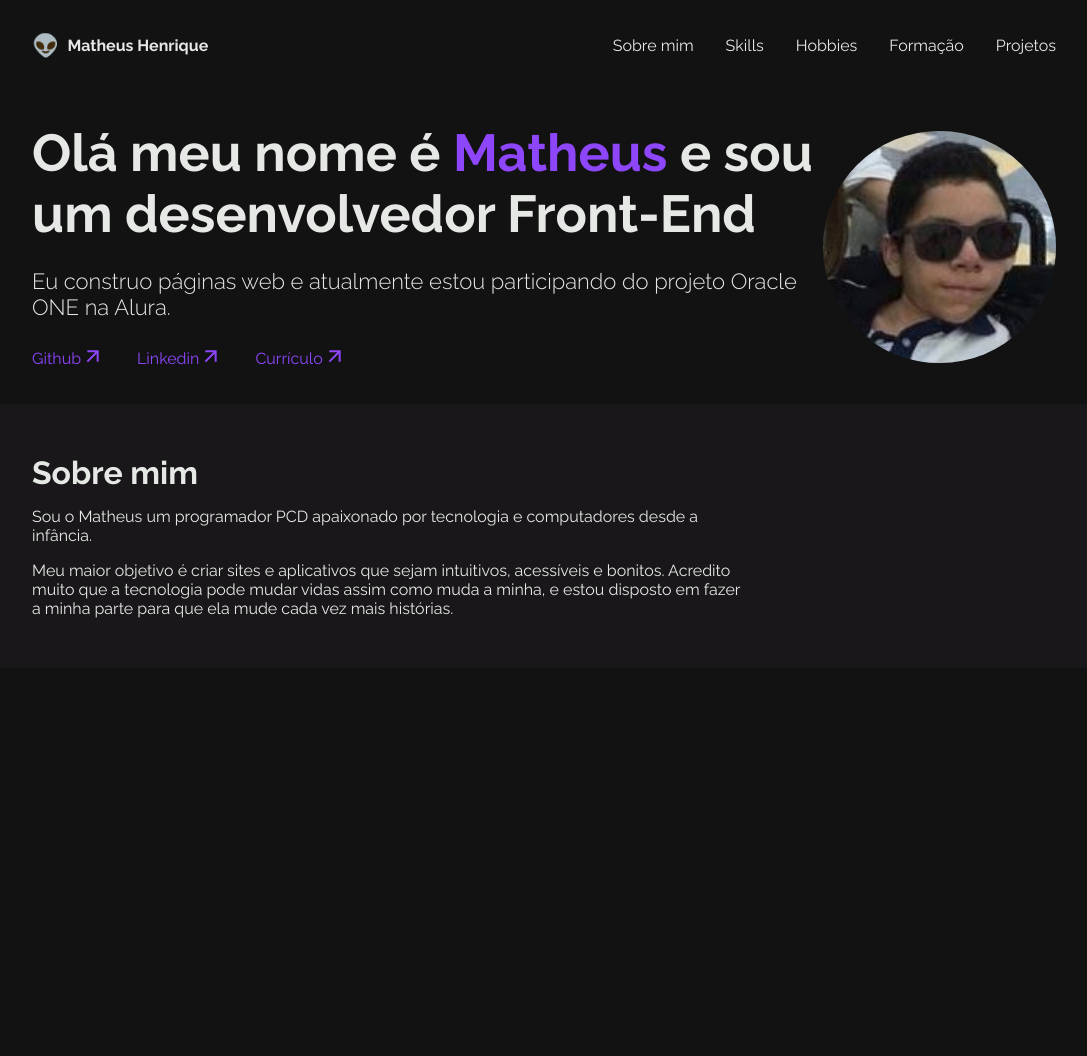
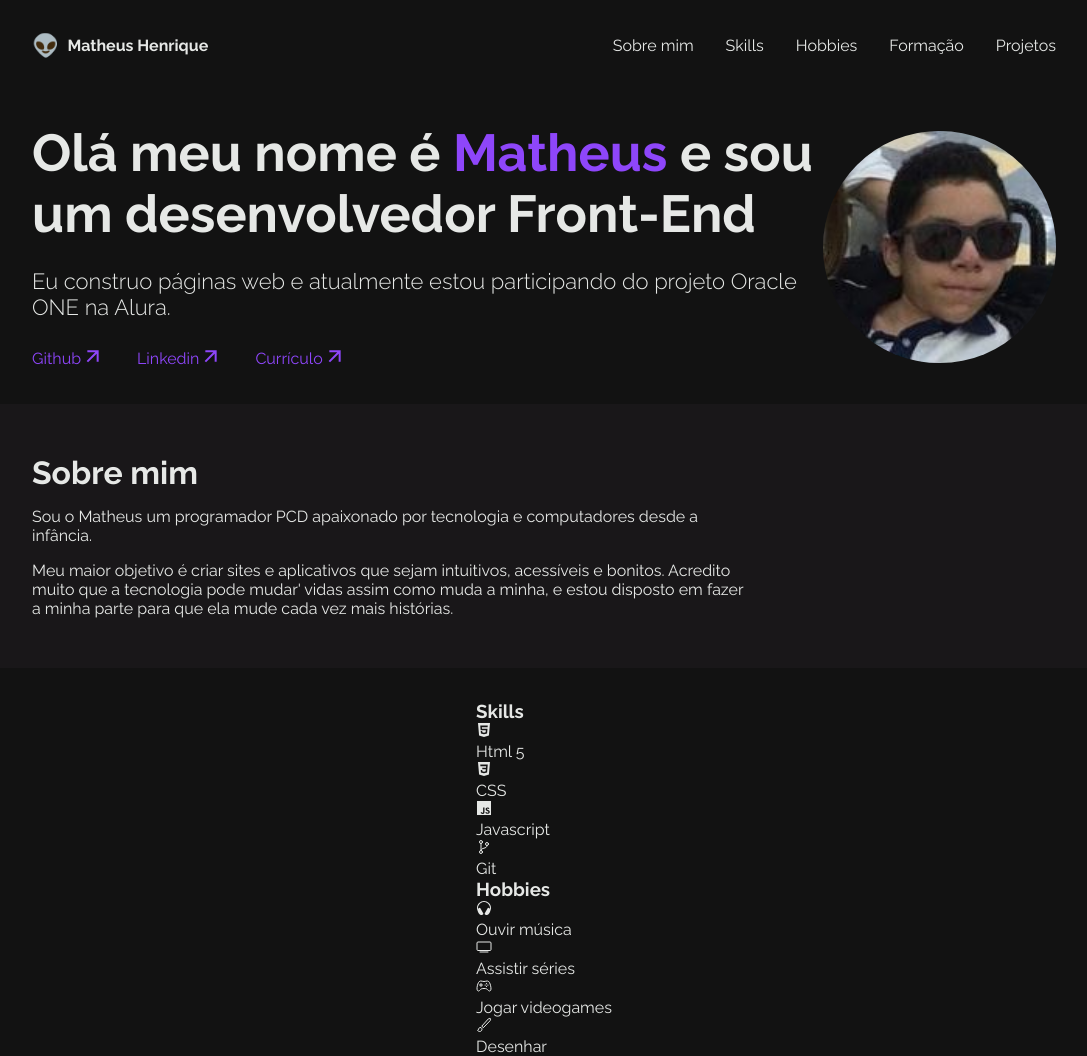
Before and after one commit to matheushenriqa/challenge-portfolio, a plain HTML site: page index.html in a window 1280 px wide. Shown: the whole page, without its empty margins (96-1183 px from the left). Before the commit the page ends 800 px from the top, so only its background shows below. Drawn offline with nearby package versions, Linux system fonts and the light colour scheme.

Commit message:
Adicionando seção skills e hobbies

```diff
--- a/index.html
+++ b/index.html
@@ -52,10 +52,61 @@
          <div class="about-me__div center-div">
             <h2 class="about-me__div__title">Sobre mim</h2>
             <p class="about-me__div__text">Sou o Matheus um programador PCD apaixonado por tecnologia e computadores desde a infância. </p>
-            <p class="about-me__div__text">Meu maior objetivo é criar sites e aplicativos que sejam intuitivos, acessíveis e bonitos. Acredito muito que a tecnologia pode mudar vidas assim como muda a minha, e estou disposto em fazer a minha parte para que ela mude cada vez mais histórias.</p>
+            <p class="about-me__div__text">Meu maior objetivo é criar sites e aplicativos que sejam intuitivos, acessíveis e bonitos. Acredito muito que a tecnologia pode mudar' vidas assim como muda a minha, e estou disposto em fazer a minha parte para que ela mude cada vez mais histórias.</p>
          </div>
 
       </section>
 
+      <!-- SKILLS E HOBBIES -->
+
+      <section class="skills_hobbies">
+         <div class="skills_hobbies--div">
+            <h3 class="skills_hobbies--div-title">Skills</h3>
+            <div class="skills_hobbies--div-cards">
+               <div class="card">
+                  <ion-icon name="logo-html5"></ion-icon>
+                  <p class="card--text">Html 5</p>
+               </div>
+               <div class="card">
+                  <ion-icon name="logo-css3"></ion-icon>
+                  <p class="card--text">CSS</p>
+               </div>
+               <div class="card">
+                  <ion-icon name="logo-javascript"></ion-icon>
+                  <p class="card--text">Javascript</p>
+               </div>
+               <div class="card">
+                  <ion-icon name="git-branch-outline"></ion-icon>
+                  <p class="card--text">Git</p>
+               </div>
+            </div>
+         </div>
+
+         <div class="skills_hobbies--div">
+            <h3 class="skills_hobbies--div-title">Hobbies</h3>
+            <div class="skills_hobbies--div-cards">
+               <div class="card">
+                  <ion-icon name="headset"></ion-icon>
+                  <p class="card--text">Ouvir música</p>
+               </div>
+               <div class="card">
+                  <ion-icon name="tv-outline"></ion-icon>
+                  <p class="card--text">Assistir séries</p>
+               </div>
+               <div class="card">
+                  <ion-icon name="game-controller-outline"></ion-icon>
+                  <p class="card--text">Jogar videogames</p>
+               </div>
+               <div class="card">
+                  <ion-icon name="brush-outline"></ion-icon>
+                  <p class="card--text">Desenhar</p>
+               </div>
+            </div>
+         </div>
+      </section>
+
+
+      <script type="module" src="https://unpkg.com/ionicons@7.1.0/dist/ionicons/ionicons.esm.js"></script>
+      <script nomodule src="https://unpkg.com/ionicons@7.1.0/dist/ionicons/ionicons.js"></script>
    </body>
 </html>
```
